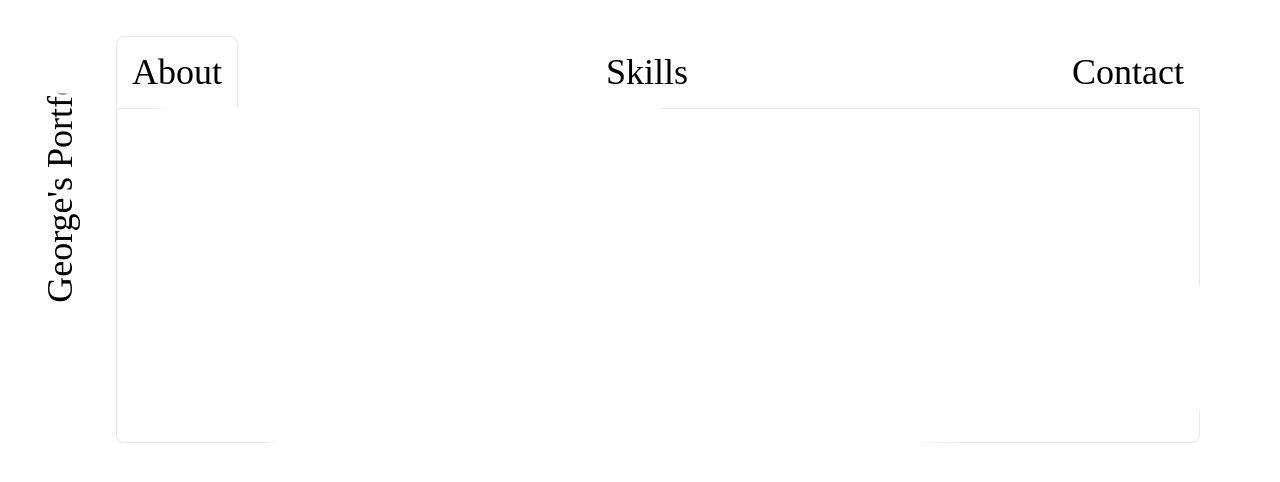
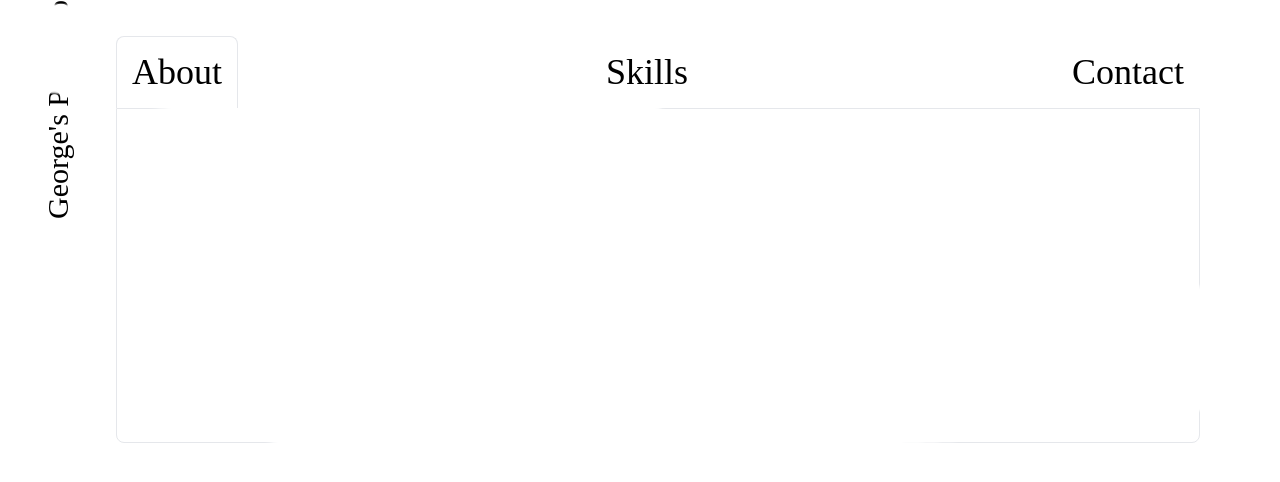
Before and after one commit to drfrank66613/personal-portfolio-website, a Next.js app: page / in a window 1280 px wide. Shown: the top 482 px of the page. Built offline with nearby package versions, Linux system fonts and the light colour scheme; a web font is replaced by a local one.

Commit message:
Update MovingText.tsx
remove unnecessary styles

```diff
--- a/components/MovingText.tsx
+++ b/components/MovingText.tsx
@@ -2,12 +2,12 @@ import Marquee from "react-fast-marquee";
 
 const MovingText = () => {
   return (
-    <h1
-      className="rotate-180 text-right my-10"
+    <h3
+      className="rotate-180 text-right"
       style={{ writingMode: "vertical-lr" }}
     >
       George's Portfolio
-    </h1>
+    </h3>
   );
 };
 
```
